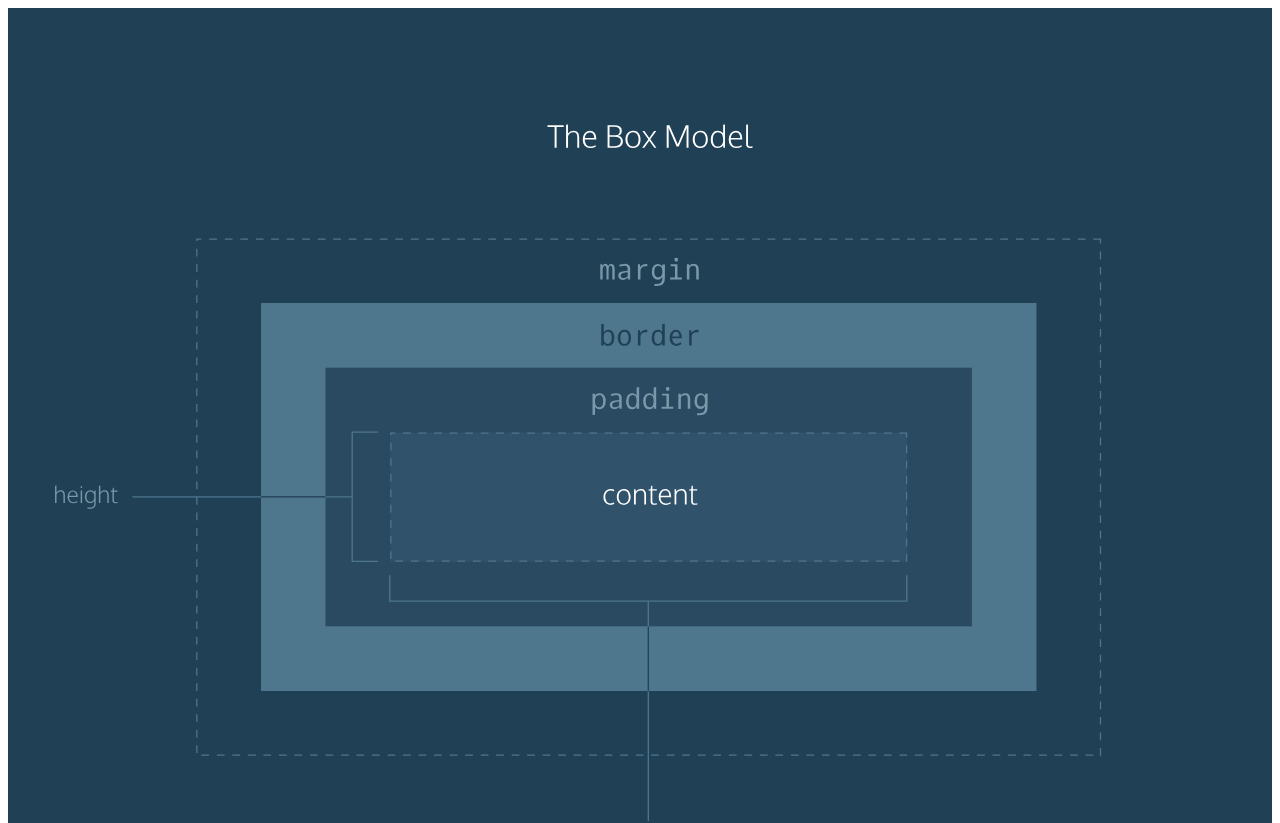
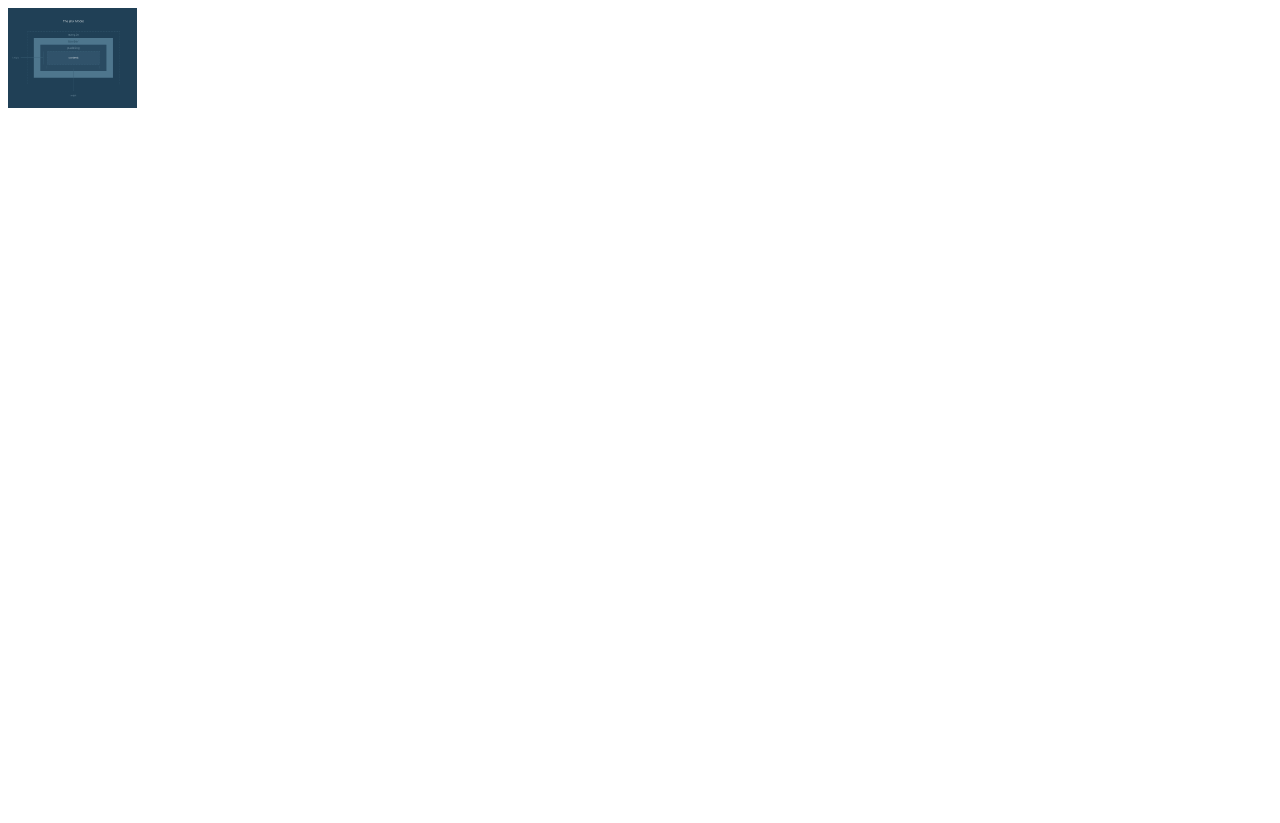
Before and after one commit to henkelst/boxmodeldia, a plain HTML site: page index.html in a window 1280 px wide. Shown: the top 823 px of the page. After the commit the page ends 800 px from the top, so only its background shows below. Drawn offline with Linux system fonts and the light colour scheme.

Commit message:
Add style and changed index.

```diff
--- a/index.html
+++ b/index.html
@@ -2,6 +2,7 @@
 <html>
   <head>
     <meta charset="utf-8">
+    <link rel="stylesheet" href="style.css">
     <title></title>
   </head>
   <body>
--- /dev/null
+++ b/style.css
@@ -0,0 +1,4 @@
+img {
+  height: 100px;
+  width: auto;
+}
```
